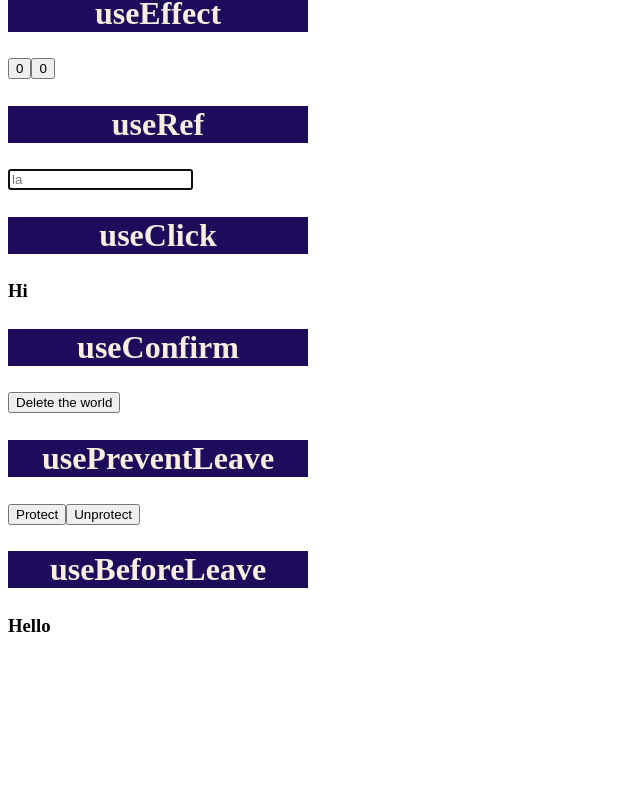
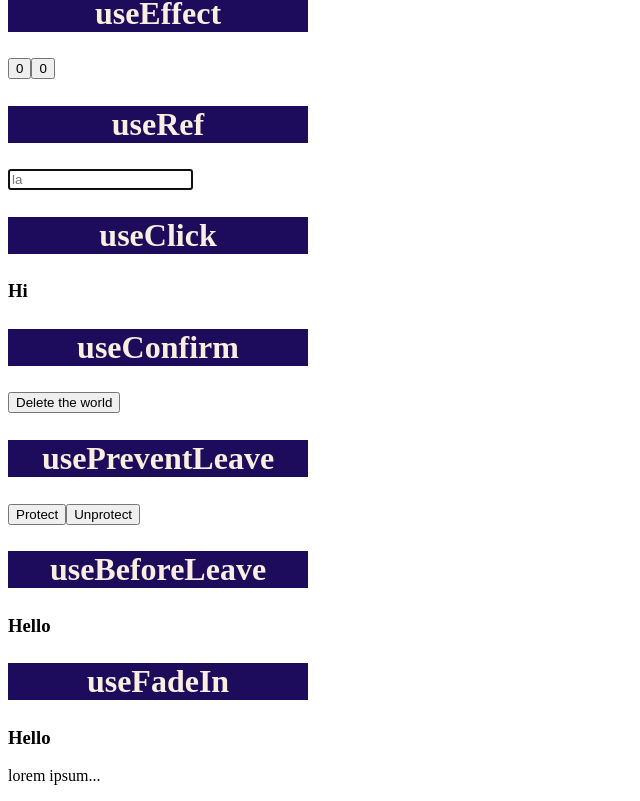
Before and after one commit to bluehy/react-hooks, a React (Create React App) app: page / in a window 1280 px wide. Shown: the part 317-1118 px from the top of the page, without its empty margins (0-640 px from the left). Before the commit the page ends 972 px from the top, so only its background shows below. Built offline with nearby package versions, Linux system fonts and the light colour scheme.

Commit message:
animation hooks: useFadeIn

```diff
--- a/src/index.js
+++ b/src/index.js
@@ -85,6 +85,19 @@ const useBeforeLeave = (onBefore) => {
   }
 };
 
+// +++++++++useFadeIn+++++++++++++++++++++++
+const useFadeIn = () => {
+  const element = useRef();
+  useEffect(()=>{
+    if(element.current){
+      const {current} = element;
+      current.style.transition = `opacity 3s`;
+      current.style.opacity = 1;
+    }
+  },[]);
+  return {ref : element, style: {opacity:0}};
+}
+
 
 const App = () => {
   // ++++++++++Hooks_useState++++++++++++++++
@@ -163,6 +176,11 @@ const App = () => {
     const begForLife = () => console.log("Pls don't leave.");
     useBeforeLeave(begForLife);
 
+
+  // +++++++++useFadeIn++++++++++++++++++++++++
+    const fadeInH3 = useFadeIn();
+    const fadeInP = useFadeIn();
+
   return (
     <>
     <Category>useState</Category>
@@ -202,6 +220,10 @@ const App = () => {
     <Category>useBeforeLeave</Category>
     <h3>Hello</h3>
 
+    <Category>useFadeIn</Category>
+    <h3 {...fadeInH3}>Hello</h3>
+    <p {...fadeInP}>lorem ipsum...</p>
+
     </>
   )
 }
```
